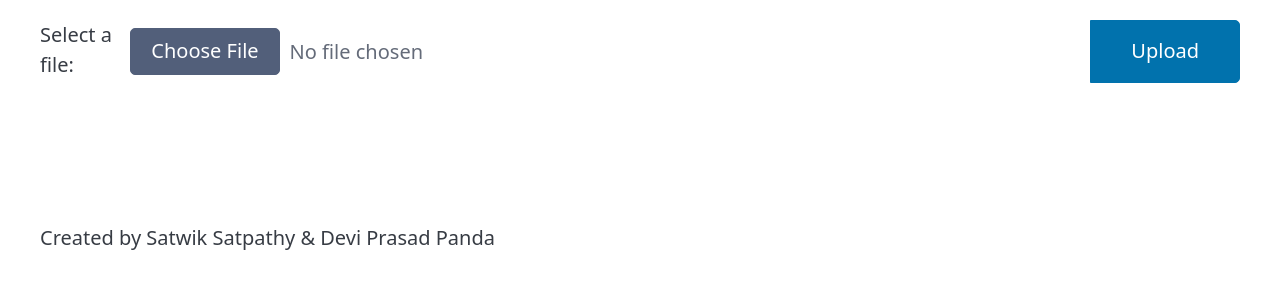
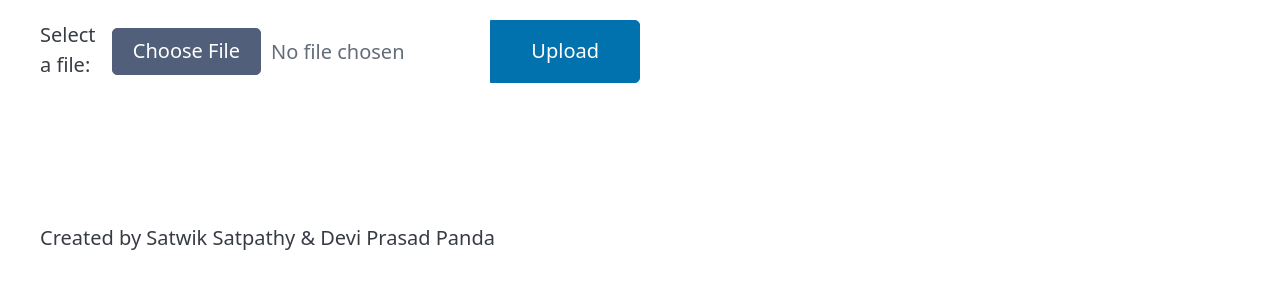
Before and after one commit to theKAKAN/sudoku-solving, a Flask app: page / in a window 1280 px wide. Shown: the part 105-405 px from the top of the page. Run offline with Flask 3, Linux system fonts and the light colour scheme.

Commit message:
Reduce width size to look better

```diff
--- a/templates/index.html
+++ b/templates/index.html
@@ -19,6 +19,7 @@
             hx-trigger="submit"
             hx-indicator="#indicator"
             enctype="multipart/form-data"
+            style="width: 50%;"
         >
             <fieldset role="group">
                 <label for="file">Select a file:</label>
```
